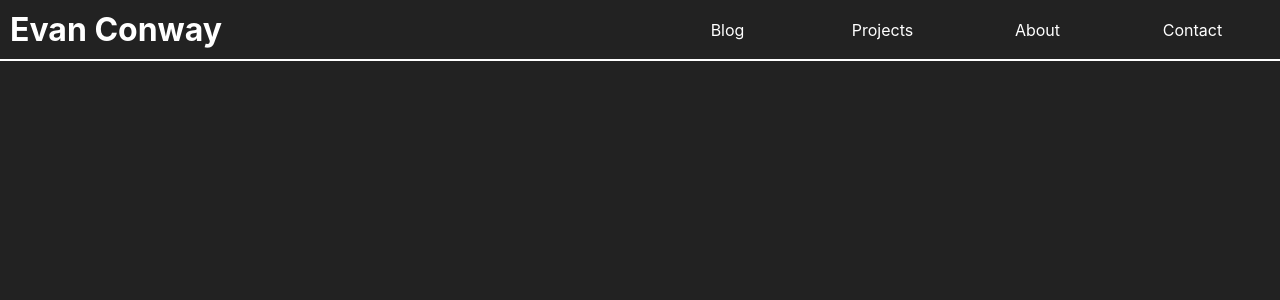
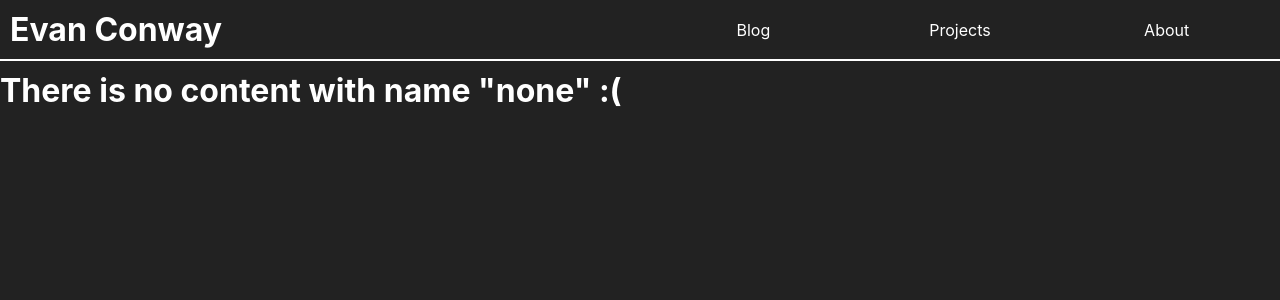
Before and after one commit to AceOfHeart5/evanconway, a React (Create React App) app: page / in a window 1280 px wide. Shown: the top 300 px of the page. Built offline with nearby package versions, Linux system fonts and the light colour scheme.

Commit message:
add selection bar

```diff
--- a/src/App.css
+++ b/src/App.css
@@ -9,20 +9,32 @@
 	padding: 0;
 }
 
+/* base stylings*/
+.navbar {
+	display: grid;
+	grid-template-columns: repeat(3, 1fr);
+	align-items: center;
+	justify-items: center;
+}
+.nav:hover {
+	cursor: pointer;
+}
+.my-name:hover {
+	cursor: default;
+}
+.nav.selected {
+	border-bottom: 2px solid white;
+}
+
 /* assume phone style */
 .topbar {
 	display: grid;
 	grid-template-columns: 100%;
+	margin-bottom: 10px;
 }
 .topbar h1, .navbar{
 	border-bottom: 2px solid white;
 	padding: 10px;
-}
-.navbar {
-	display: grid;
-	grid-template-columns: repeat(4, 1fr);
-	align-items: center;
-	justify-items: center;
 }
 @media screen and (min-width: 700px) {
 	.topbar {
--- a/src/App.js
+++ b/src/App.js
@@ -1,13 +1,29 @@
 import './App.css';
 import Navbar from './Navbar.js';
+import React, { useState } from 'react';
+
+/*
+It's probably foolish to make our own routing system.
+But who cares, I'm having fun.
+*/
+const getContent = (name) => {
+	if (name === "about") return (
+		<div>Lorem, ipsum dolor sit amet consectetur adipisicing elit. Officia quos, quaerat, asperiores voluptate praesentium explicabo velit expedita dolorum dolore quisquam libero veritatis repellat? Nemo officiis natus laboriosam, ut magnam iste.</div>
+	);
+	return (
+		<h1>There is no content with name "{name}" :(</h1>
+	);
+}
 
 function App() {
+	const [content, setContent] = useState("none");
 	return (
 		<div className="App">
 			<div className="topbar">
 				<h1 className="my-name">Evan Conway</h1>
-				<Navbar/>
+				<Navbar contentChoice={content} contentSetter={setContent}/>
 			</div>
+			{getContent(content)}
 		</div>
 	);
 }
--- a/src/Navbar.js
+++ b/src/Navbar.js
@@ -1,17 +1,20 @@
-const Navbar = () => {
+const Navbar = ({contentChoice, contentSetter}) => {
+
+    const getSelected = (name) => {
+        if (contentChoice === name) return "selected";
+        return "";
+    }
+
     return (
         <div className="navbar">
-            <div className="nav blog">
+            <div className={`nav blog ${getSelected("blog")}`} onClick={() => contentSetter("blog")}>
                 Blog
             </div>
-            <div className="nav projects">
+            <div className={`nav projects ${getSelected("projects")}`} onClick={() => contentSetter("projects")}>
                 Projects
             </div>
-            <div className="nav about">
+            <div className={`nav about ${getSelected("about")}`} onClick={() => contentSetter("about")}>
                 About
-            </div>
-            <div className="nav contact">
-                Contact
             </div>
         </div>
      );
```
Also changed, not shown: 1 other file (tests, documents, lock files or other folders).
